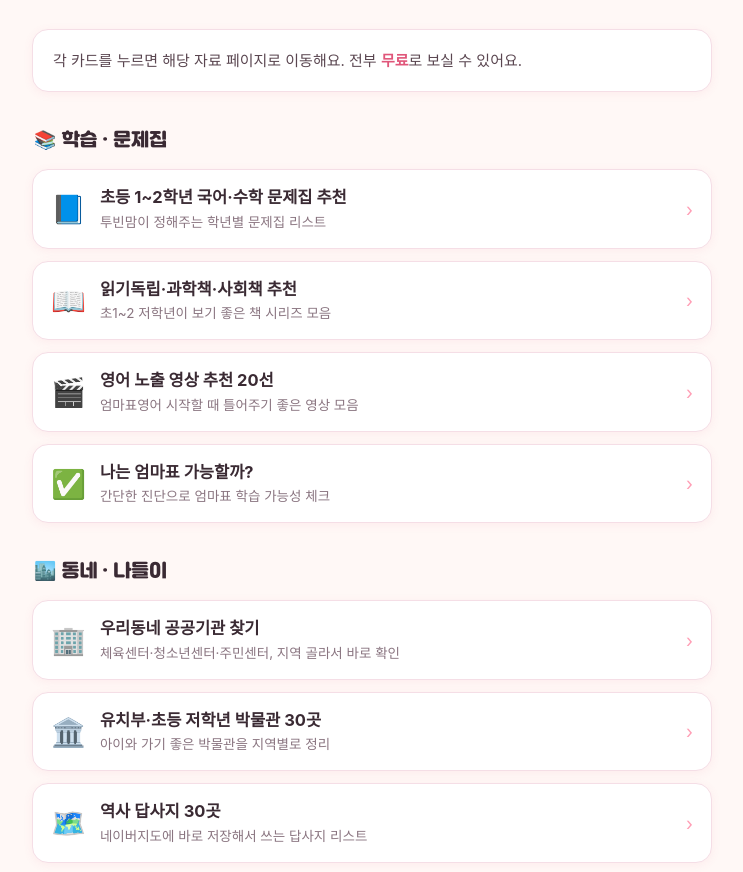
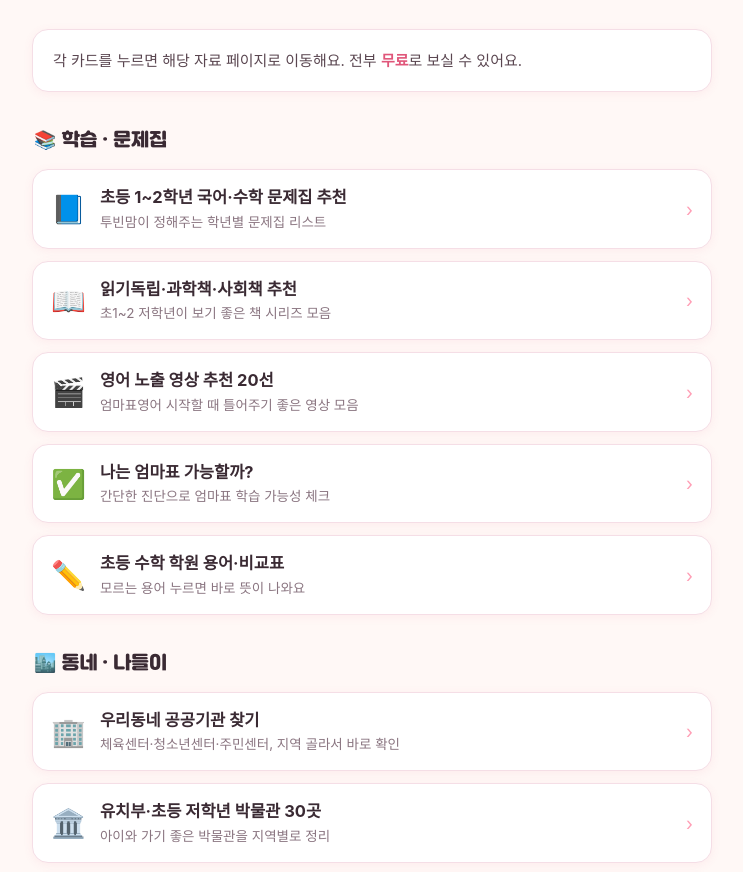
Before and after one commit to 2binmom/resource-hub, a plain HTML site: page index.html in a window 1280 px wide. Shown: the part 208-1080 px from the top of the page, without its empty margins (268-1011 px from the left). Drawn offline with Linux system fonts and the light colour scheme.

Commit message:
자료나눔 모음에 '초등 수학 학원 용어·비교표' 카드 추가
Co-Authored-By: Claude Sonnet 5 <noreply@anthropic.com>

```diff
--- a/index.html
+++ b/index.html
@@ -132,6 +132,14 @@
           </span>
           <span class="arrow">›</span>
         </a>
+        <a class="card" href="https://2binmom.github.io/math-academy-terms/" target="_blank" rel="noopener">
+          <span class="emoji">✏️</span>
+          <span class="info">
+            <p class="t">초등 수학 학원 용어·비교표</p>
+            <p class="d">모르는 용어 누르면 바로 뜻이 나와요</p>
+          </span>
+          <span class="arrow">›</span>
+        </a>
       </div>
     </div>
 
```
